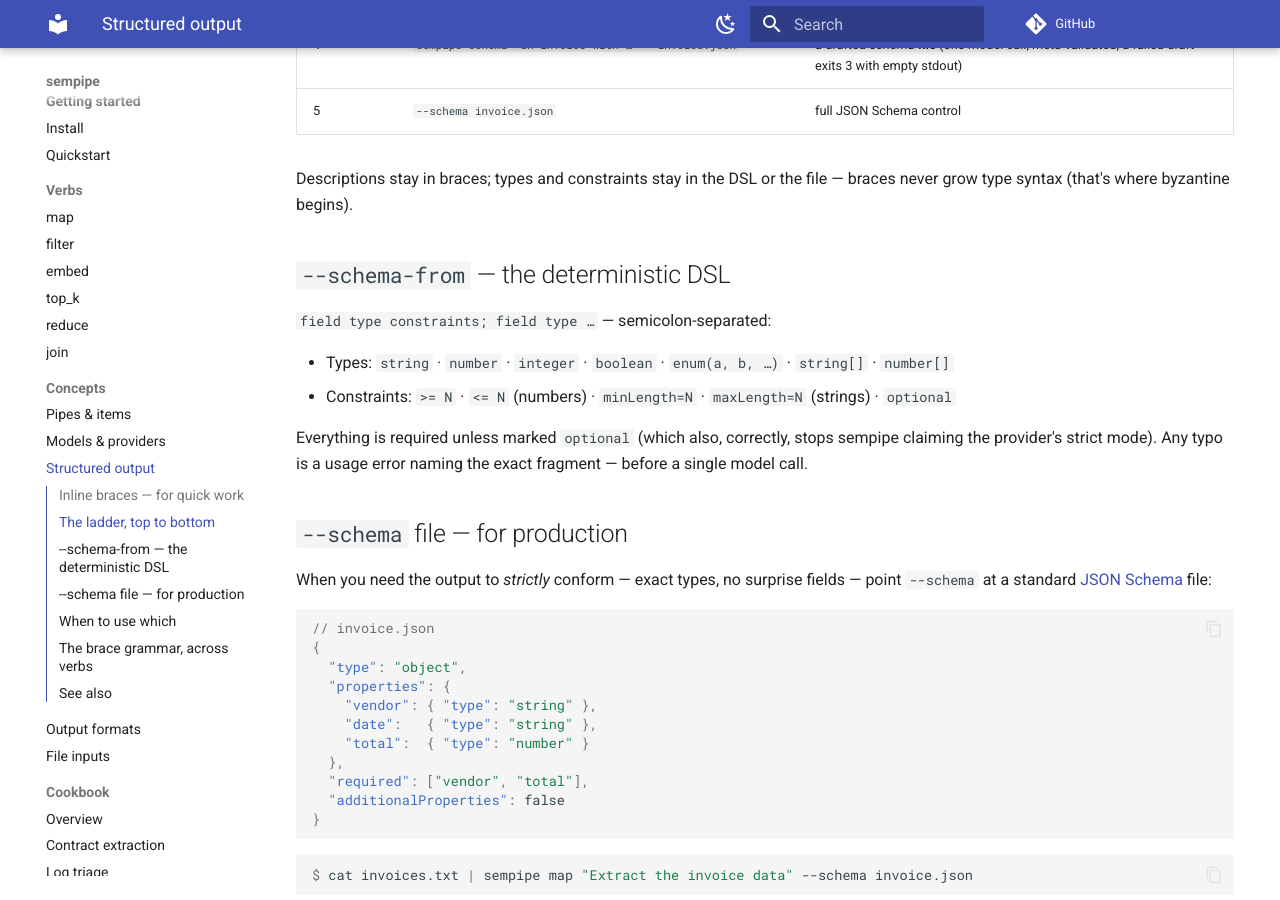
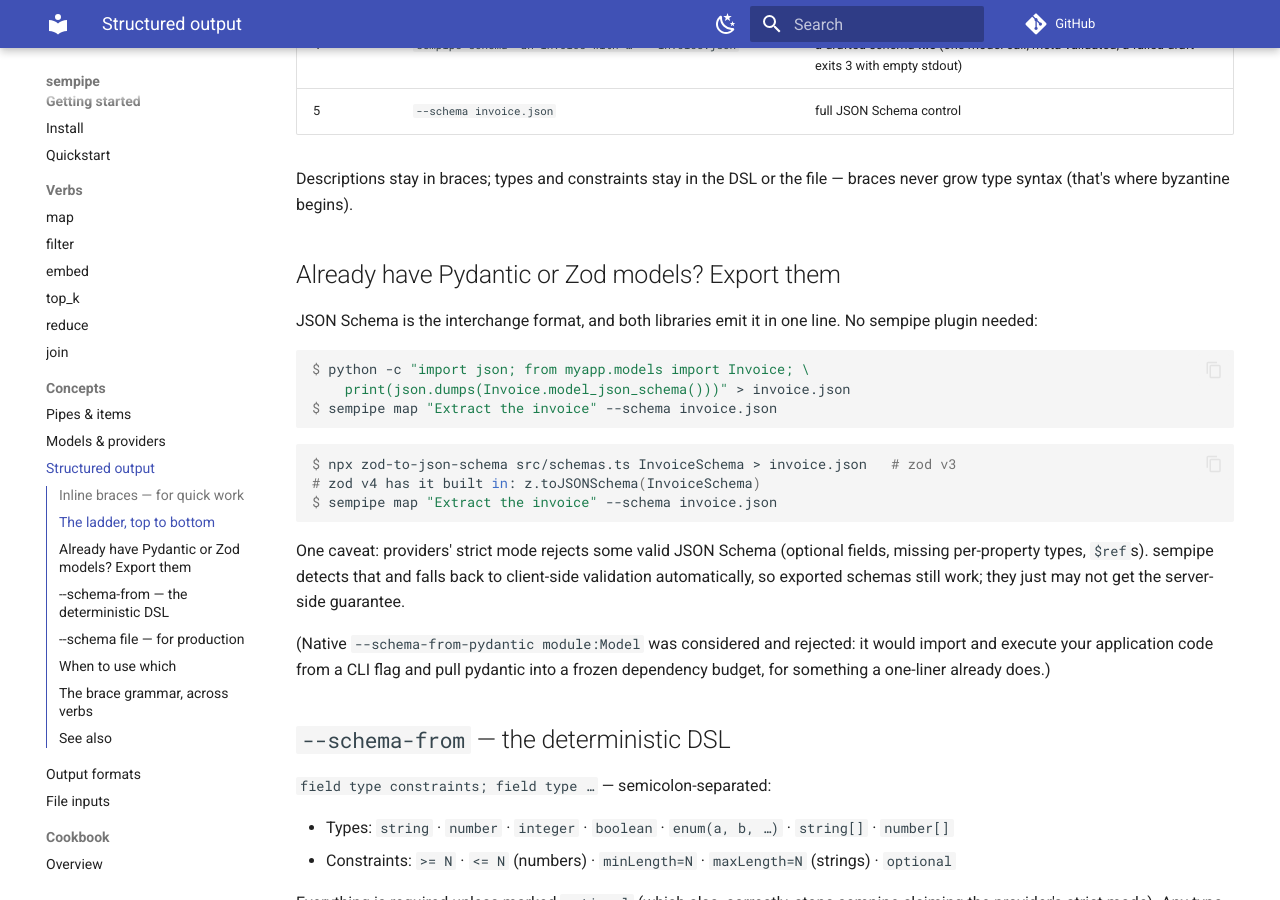
Before and after one commit to prabal-rje/smartpipe, an MkDocs documentation site: the page built from docs/concepts/structured-output.md, in a window 1280 px wide and 900 px high, scrolled down 863 px. Built offline with MkDocs 1.6.1 and Material for MkDocs 9.7.7, drawn with Linux system fonts in a browser that asks for light colours; comment, search, counter and statistics services are not loaded.

Commit message:
fix: green CI on 3.11/macOS; disclose where [audio] transcription goes
Two build failures, both test-harness bugs reproduced locally on 3.11:
the signals harness closed the child's stdin then called communicate(),
which 3.11's flush rejects (3.12+ tolerates it) - the handle is now
cleared after closing; and the OAuth callback test + server relied on
the host's localhost resolution order (macOS runners resolve ::1
first) - both ends now use the explicit v4 loopback. Verified on 3.11
and 3.13.

Also corrects a false docs claim found while auditing the [audio]
extra: markitdown's transcriber calls SpeechRecognition's Google Web
Speech API, so transcription is NOT local. The one-time note, files
docs, troubleshooting, and the privacy page now disclose it, and the
privacy no-network claim carries the exception. Adds the Pydantic/Zod
export recipe to structured-output docs.

````diff
--- a/docs/concepts/structured-output.md
+++ b/docs/concepts/structured-output.md
@@ -35,6 +35,33 @@ Five rungs; each teaches the next. Climb only as far as your task needs:
 
 Descriptions stay in braces; types and constraints stay in the DSL or the file —
 braces never grow type syntax (that's where byzantine begins).
+
+## Already have Pydantic or Zod models? Export them
+
+JSON Schema is the interchange format, and both libraries emit it in one line.
+No sempipe plugin needed:
+
+```console
+$ python -c "import json; from myapp.models import Invoice; \
+    print(json.dumps(Invoice.model_json_schema()))" > invoice.json
+$ sempipe map "Extract the invoice" --schema invoice.json
+```
+
+```console
+$ npx zod-to-json-schema src/schemas.ts InvoiceSchema > invoice.json   # zod v3
+# zod v4 has it built in: z.toJSONSchema(InvoiceSchema)
+$ sempipe map "Extract the invoice" --schema invoice.json
+```
+
+One caveat: providers' strict mode rejects some valid JSON Schema (optional
+fields, missing per-property types, `$ref`s). sempipe detects that and falls
+back to client-side validation automatically, so exported schemas still work;
+they just may not get the server-side guarantee.
+
+(Native `--schema-from-pydantic module:Model` was considered and rejected:
+it would import and execute your application code from a CLI flag and pull
+pydantic into a frozen dependency budget, for something a one-liner already
+does.)
 
 ## `--schema-from` — the deterministic DSL
 
````
Also changed, not shown: CHANGELOG.md (+18 -0 lines), docs/inputs/files.md (+6 -3 lines), docs/privacy.md (+14 -2 lines), docs/troubleshooting.md (+2 -1 lines), 5 other files.
